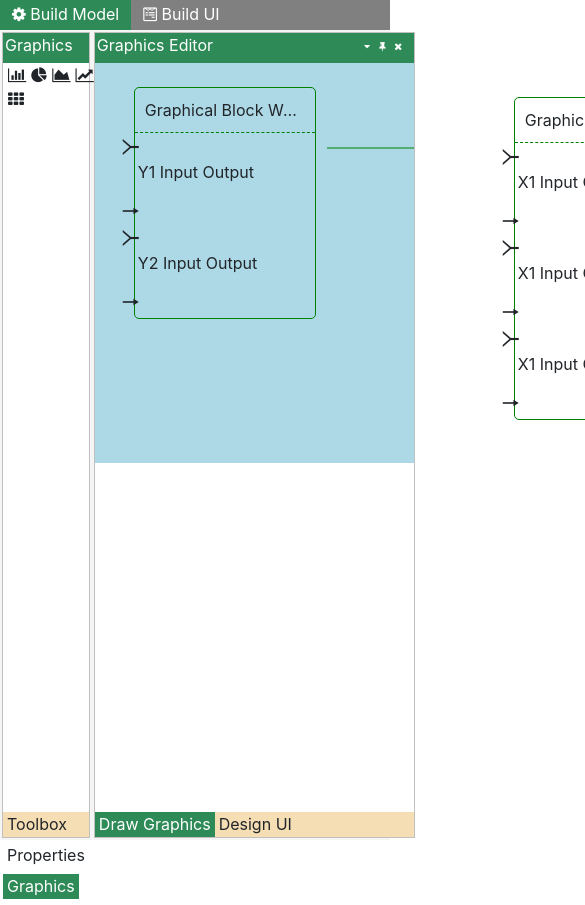
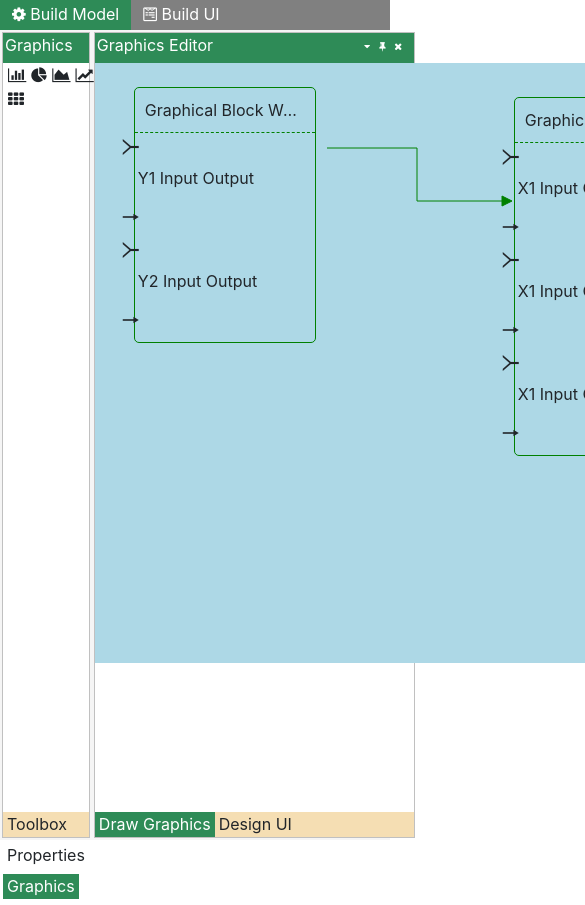
Before and after one commit to bidyut-patra/typescript, an Angular app in the folder ui-builder/: page /buildmodel in a window 390 px wide. Shown: the top 905 px of the page, 585 px wide, since content can reach past the window. Built offline with nearby package versions, Linux system fonts and the light colour scheme.

Commit message:
edge selection

```diff
--- a/ui-builder/src/app/graphics-editor/graphics-editor.component.ts
+++ b/ui-builder/src/app/graphics-editor/graphics-editor.component.ts
@@ -124,18 +124,14 @@ export class GraphicsEditorComponent implements IDockedComponent, OnInit, AfterV
         const thisObj = this;
         const editorElement: HTMLElement = this.editorView.nativeElement;
 
-        console.log('Add mouse move listener');
-
         editorElement.onmouseup = function(mue) {
             editorElement.onmouseup = null;
             editorElement.onmousemove = null;
-            console.log('Remove mouse move listener');
         };
 
         editorElement.onmouseleave = function(mle) {
             editorElement.onmouseup = null;
             editorElement.onmousemove = null;
-            console.log('Remove mouse move listener');
         };
 
         editorElement.onmousemove = function(mme) {
@@ -151,6 +147,7 @@ export class GraphicsEditorComponent implements IDockedComponent, OnInit, AfterV
         const editorElement: HTMLElement = this.editorView.nativeElement;
         editorElement.onmouseup = null;
         editorElement.onmousemove = null;
+        this.drawingEdgeViewModel = undefined;
     }
 
     private initializeCanvas() {
@@ -216,6 +213,13 @@ export class GraphicsEditorComponent implements IDockedComponent, OnInit, AfterV
         alert(graphObject.type);
     }
 
+    public onPortMouseOver(port: GraphPort) {
+        if (this.drawingEdgeViewModel) {
+            this.drawingEdgeViewModel.edge.Target.Location = port.Location;
+            this.drawingEdgeViewModel.updateEdge();
+        }
+    }
+
     public onMouseDown(mde: MouseEvent, port: GraphPort) {
         this.startPort = port;
 
@@ -234,16 +238,22 @@ export class GraphicsEditorComponent implements IDockedComponent, OnInit, AfterV
 
     public onMouseUp(mue: MouseEvent, port: GraphPort) {
         this.endPort = port;
+
+        if ((this.startPort === this.endPort) ||
+            (this.endPort.Owner === undefined)) {
+            this.drawingEdgeViewModel = undefined;
+        }
+
         // check if a line is connected between ports
         if (this.startPort && this.endPort &&
-            this.startPort.CanConnect(this.endPort) &&
-            !this.startPort.IsConnectedTo(this.endPort)) {
+            this.startPort.CanConnect(this.endPort)) {
             // add a line with routing
             const edgeViewModel = new EdgeViewModel(this.graph);
             edgeViewModel.createEdge(this.startPort, this.endPort);
             this.edgeViewModels.push(edgeViewModel);
             this.drawingEdgeViewModel = undefined;
         }
+
         this.ref.detectChanges();
     }
 
@@ -251,11 +261,11 @@ export class GraphicsEditorComponent implements IDockedComponent, OnInit, AfterV
         (event.srcElement as HTMLElement).focus();
     }
 
-    public onSelectEdge(edgeViewModel: EdgeViewModel) {
+    public onSelectEdge(event: Event, edgeViewModel: EdgeViewModel) {
         edgeViewModel.selectEdge();
     }
 
-    public onUnselectEdge(edgeViewModel: EdgeViewModel) {
+    public onUnselectEdge(event: Event, edgeViewModel: EdgeViewModel) {
         edgeViewModel.unselectEdge();
     }
 
--- a/ui-builder/src/app/graphics-editor/graphics-editor.html
+++ b/ui-builder/src/app/graphics-editor/graphics-editor.html
@@ -23,9 +23,8 @@
                   [attr.stroke]="edgeViewModel.stroke"
                   [attr.stroke-width]="edgeViewModel.strokeWidth"
                   [attr.points]="edgeViewModel.points"
-                  (load)="OnEdgeLoad($event, edgeViewModel)"
-                  (focus)="onSelectEdge(edgeViewModel)"
-                  (focusout)="onUnselectEdge(edgeViewModel)"
+                  (focus)="onSelectEdge($event, edgeViewModel)"
+                  (focusout)="onUnselectEdge($event, edgeViewModel)"
                   (keydown)="onKeyDown($event, edgeViewModel)">
         </polyline>
         <!-- Arrows for drawn lines -->
@@ -48,26 +47,20 @@
                 <div class="blockContent" (mouseup)="onBlockMouseUp($event, node)"
                     *ngFor='let portSet of node.PortSetList'>
                     <div class="row">
-                        <div class="col-md-0.5">
+                        <div class="col-md-0.5 leftPort" (mousemove)="onPortMouseOver(portSet.LeftPort)">
                             <a (mousedown)="onMouseDown($event, portSet.LeftPort)"
                                (mouseup)="onMouseUp($event, portSet.LeftPort)">
                                 <span class="icon-female-input-left"></span>
                             </a>
                         </div>
                         <p class="col-md-10" *ngIf="portSet.DataContext.label">{{portSet.DataContext.label}}</p>
-                        <div class="col-md-0.5">
+                        <div class="col-md-0.5 rightPort">
                             <a (mousedown)="onMouseDown($event, portSet.RightPort)"
                                (mouseup)="onMouseUp($event, portSet.RightPort)">
                                 <span class="icon-male-output-right"></span>
                             </a>
                         </div>
-                        <!-- <div class="portCandidate" *ngIf="c.type === 'complex'" (mousedown)="onMouseDown($event)"></div> -->
                     </div>
-                    <!-- <div *ngIf="c.type === 'compartment'">
-                        <div *ngFor='let cc of c.childs'>
-                            <p *ngIf="cc.label">{{cc.label}}</p>
-                        </div>
-                    </div> -->
                 </div>
             </div>
         </div>
--- a/ui-builder/src/app/graphics-editor/graphics-editor.scss
+++ b/ui-builder/src/app/graphics-editor/graphics-editor.scss
@@ -1,9 +1,13 @@
 .graphicsEditor
 {
+    position: absolute;
     display: grid;
     grid-template-columns: repeat(1, 1fr);
     grid-auto-rows: auto;
+    width: 1285px;
+    height: 600px;
     z-index: 1.0;
+    overflow: scroll;
 }
 
 .graphicsCanvas {
@@ -14,15 +18,12 @@
 
 .graphicsSvg {
     width: 100%;
-    height: 400px;
+    height: 600px;
     background-color: lightblue;
-    z-index: 2.0;
+    z-index: 1.0;
 }
 
 .block {
-    //position: absolute;
-    // margin-left: 20px;
-    // margin-top: 20px;
     border: 1.5px solid green;
     background-color: transparent;
     border-radius: 5px;
@@ -55,11 +56,9 @@
 
 .outerBlock {
     position: absolute;
-    // margin-left: 20px;
-    // margin-top: 20px;
     height: auto;
     width: auto;
-    z-index: 3.0;
+    z-index: 1.0;
     border: 1px solid transparent;
     padding-left: 15px;
     padding-right: 15px;
@@ -73,7 +72,7 @@
 }
 
 .borderBlock:focus {
-    border: 1px solid gray;
+    border: 1px solid saddlebrown;
 }
 
 .portCandidate {
@@ -92,10 +91,26 @@
     border: 1px solid black;
 }
 
-a {
+.leftPort {
+    height: 30px;
+}
+
+.rightPort {
+    height: 30px;
+}
+
+.leftPort:hover {
+    cursor: pointer;
+}
+
+.rightPort:hover {
     cursor: pointer;
 }
 
 polyline:hover {
     cursor: pointer;
 }
+
+:focus {
+    outline: none;
+}
--- a/ui-builder/src/app/graphics-editor/models/port.ts
+++ b/ui-builder/src/app/graphics-editor/models/port.ts
@@ -48,11 +48,11 @@ export class GraphPort extends GraphElement {
 
     public CanConnect(port: GraphPort): boolean {
         let canConnect = false;
-        canConnect = port !== this;
-        return canConnect;
+        canConnect = (port !== this) && (port.Owner !== this.Owner);
+        return canConnect && !this.IsConnectedTo(port);
     }
 
-    public IsConnectedTo(port: GraphPort): boolean {
+    private IsConnectedTo(port: GraphPort): boolean {
         let isConnectedTo = false;
         for (let i = 0; !isConnectedTo && (i < this._connectedEdges.length); i++) {
             const edge = this._connectedEdges[i];
--- a/ui-builder/src/app/graphics-editor/viewmodels/edgeviewmodel.ts
+++ b/ui-builder/src/app/graphics-editor/viewmodels/edgeviewmodel.ts
@@ -61,11 +61,10 @@ export class EdgeViewModel {
         const edgePoints = this.graph.layout.getEdgePoints(this.edge);
         this.points = this.getGraphicalPoints(edgePoints);
         this.arrowPoints = this.getArrowPoints(this.edge.Target);
-        this.edge.Bends = edgePoints.slice(1, edgePoints.length - 2);
     }
 
     public selectEdge() {
-        this.stroke = 'orange';
+        this.stroke = 'darkorange';
     }
 
     public unselectEdge() {
```
